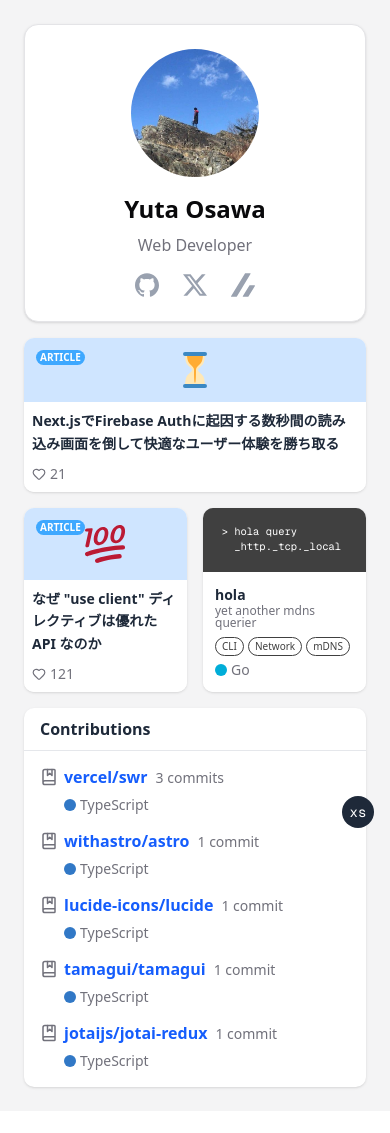
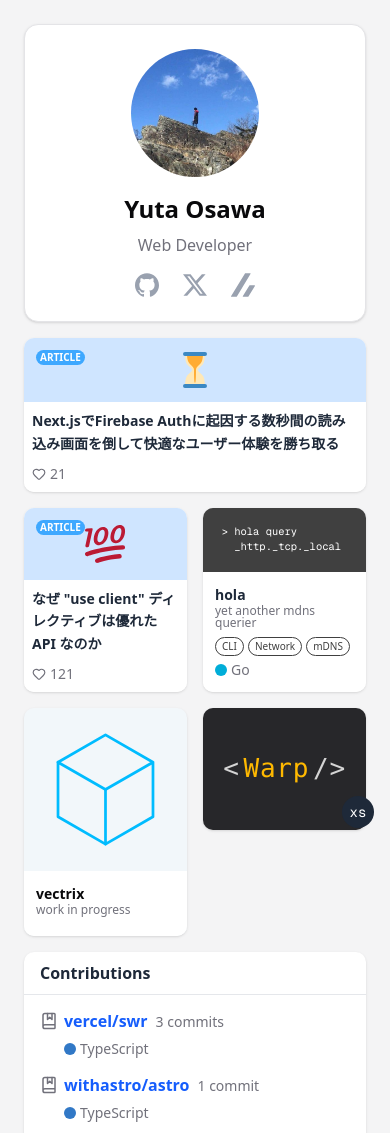
Before and after one commit to oosawy/oosawy.dev, a Next.js app: page / in a window 390 px wide. Shown: the top 1133 px of the page. Before the commit the page ends 1111 px from the top, so only its background shows below. Built offline with nearby package versions, Linux system fonts and the light colour scheme.

Commit message:
add a work card: react warp

```diff
--- a/src/app/page.tsx
+++ b/src/app/page.tsx
@@ -4,10 +4,11 @@ import ContributionsCard from '~/components/contributions-card'
 import { HourglassNotDoneIcon, HundredPointsIcon } from '~/components/icons'
 import { ProfileCard } from '~/components/profile-card'
 import { HolaCard } from '~/components/work-cards/hola-card'
-import { VectrixCard } from '~/components/work-cards/vectrix'
+import { VectrixCard } from '~/components/work-cards/vectrix-card'
+import { WarpCard } from '~/components/work-cards/warp-card'
 
 export default function Home() {
-  preload("/avatar.jpg")
+  preload('/avatar.jpg')
 
   return (
     <main className="min-h-screen bg-secondary flex items-center justify-center p-6 md:p-8">
@@ -25,7 +26,7 @@ export default function Home() {
           />
         </div>
 
-        <div className='row-span-1 col-span-1 md:row-start-3 lg:col-span-2 lg:row-start-2 lg:col-start-1'>
+        <div className="row-span-1 col-span-1 md:row-start-3 lg:col-span-2 lg:row-start-2 lg:col-start-1">
           <ZennArticleCard
             emoji={<HundredPointsIcon />}
             title={`なぜ "use client" ディレクティブは優れた API なのか`}
@@ -38,8 +39,12 @@ export default function Home() {
           <HolaCard />
         </div>
 
-        <div className="hidden lg:block col-span-1 row-span-1 lg:col-span-1 lg:row-start-3 lg:col-start-3">
+        <div className="col-span-1 row-span-1 md:row-start-4 lg:col-span-1 lg:row-start-3 lg:col-start-3">
           <VectrixCard />
+        </div>
+
+        <div className="col-span-1 row-span-1 md:row-start-4 lg:col-span-1 lg:row-start-3 lg:col-start-6">
+          <WarpCard />
         </div>
 
         <div className="col-span-2 row-span-2 sm:col-span-1 md:col-span-2 md:col-start-3 lg:row-start-1 lg:col-start-5">
--- a/src/components/work-cards/vectrix.tsx
+++ b/src/components/work-cards/vectrix-card.tsx
@@ -6,7 +6,7 @@ export function VectrixCard() {
       {/* Header Section */}
       <div className="grow aspect-square p-4 flex justify-center min-h-16 @container-[size]">
         <div className="text-[100cqh] text-sky-400">
-          <CubeIcon className='stroke-[0.5]' />
+          <CubeIcon className="stroke-[0.5]" />
         </div>
       </div>
 
@@ -16,7 +16,7 @@ export function VectrixCard() {
           <a
             // href={'https://github.com/oosawy/vectrix'}
             target="_blank"
-              className="font-semibold text-card-title !after:absolute !after:inset-0"
+            className="font-semibold text-card-title after:absolute after:inset-0"
           >
             vectrix
           </a>
--- /dev/null
+++ b/src/components/work-cards/warp-card.tsx
@@ -0,0 +1,15 @@
+export function WarpCard() {
+  return (
+    <div className="w-full grid place-items-center bg-zinc-800 rounded-lg shadow-sm hover:shadow-lg transition-shadow">
+      <div className="w-full aspect-4/3 grid place-items-center @container-[size]">
+        <a href={'https://github.com/oosawy/react-warp'} target="_blank">
+          <code className="tracking-wide space-x-1 font-medium text-[calc(16cqw)]">
+            <span className="text-neutral-300">{'<'}</span>
+            <span className="text-amber-400">{'Warp'}</span>
+            <span className="text-neutral-300">{'/>'}</span>
+          </code>
+        </a>
+      </div>
+    </div>
+  )
+}
```
Lines whose indentation alone changed are shown as unchanged.
